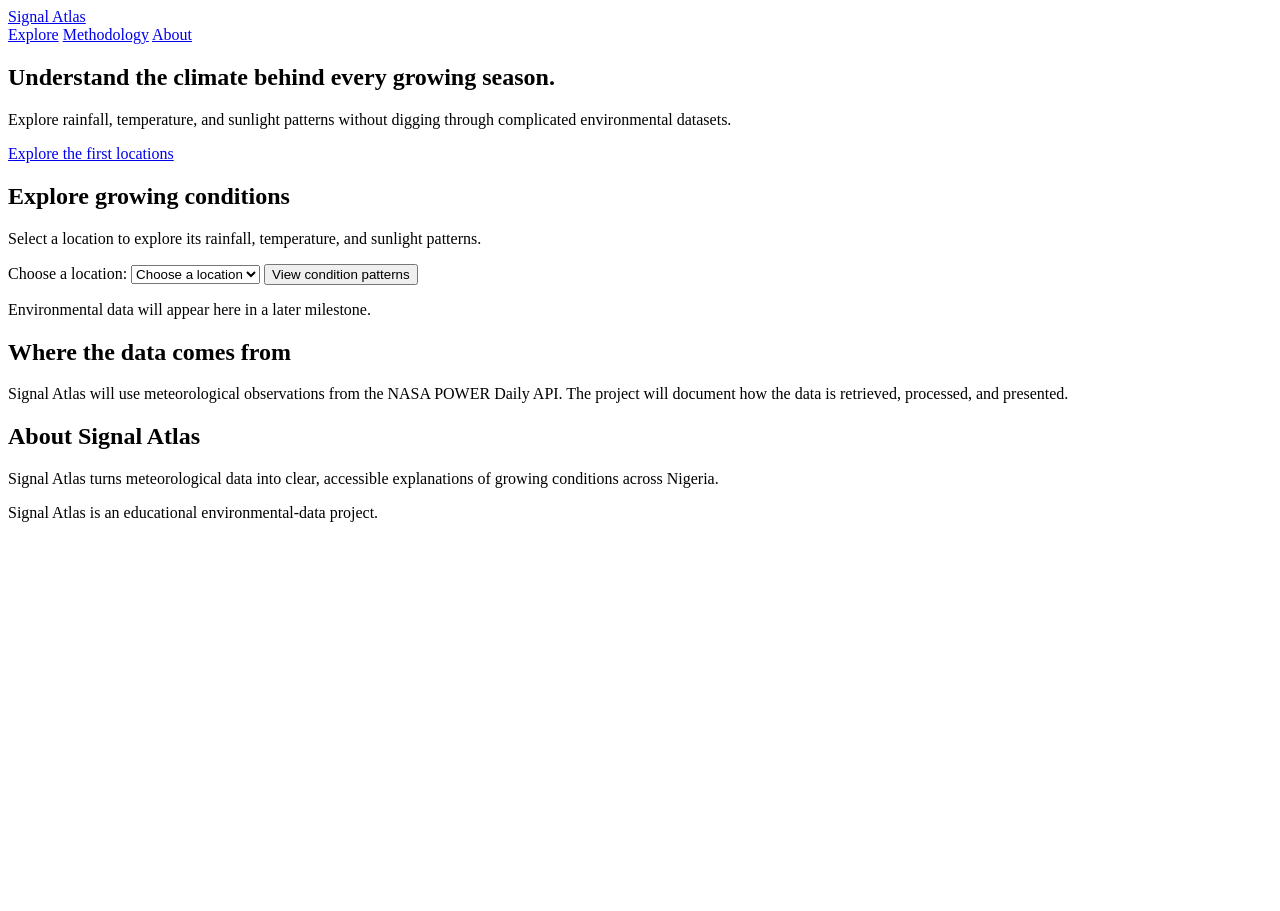
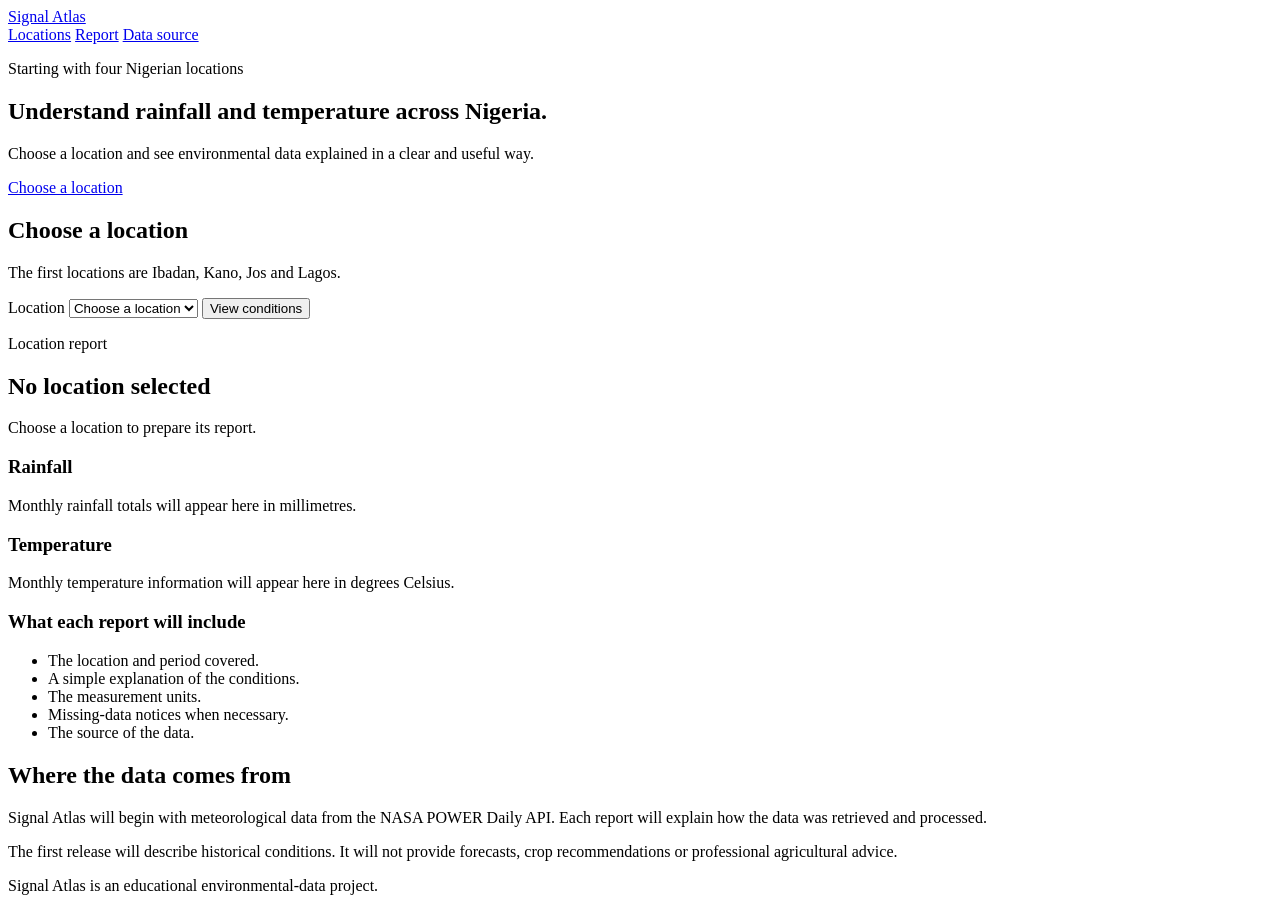
Before and after one commit to ZayyadMusa/signal-atlas, a plain HTML site: page web/index.html in a window 1280 px wide. Before the commit the page ends 800 px from the top, so only its background shows below. Drawn offline with Linux system fonts and the light colour scheme.

Commit message:
Define design direction and report structure

```diff
--- a/web/index.html
+++ b/web/index.html
@@ -9,24 +9,32 @@
 <body>
     <header>
         <a href="#top" aria-label="Signal Atlas home">Signal Atlas</a>
+
         <nav aria-label="Primary navigation">
-            <a href="#explore">Explore</a>
-            <a href="#methodology">Methodology</a>
-            <a href="#about">About</a>
+            <a href="#explore">Locations</a>
+            <a href="#results">Report</a>
+            <a href="#data-source">Data source</a>
         </nav>
     </header>
+
     <main id="top">
         <section aria-labelledby="intro-title">
-            <h1 id="intro-title">Understand the climate behind every growing season.</h1>
-            <p>Explore rainfall, temperature, and sunlight patterns without digging
-    through complicated environmental datasets.</p>
-            <a href="#explore">Explore the first locations</a>
+            <p>Starting with four Nigerian locations</p>
+            <h1 id="intro-title">
+                Understand rainfall and temperature across Nigeria.
+            </h1>
+            <p>
+                Choose a location and see environmental data explained in a
+                clear and useful way.
+            </p>
+            <a href="#explore">Choose a location</a>
         </section>
+
         <section id="explore" aria-labelledby="explore-title">
-            <h2 id="explore-title">Explore growing conditions</h2>
-            <p> Select a location to explore its rainfall, temperature, and sunlight patterns.</p>
+            <h2 id="explore-title">Choose a location</h2>
+            <p>The first locations are Ibadan, Kano, Jos and Lagos.</p>
 
-            <label for="location">Choose a location:</label>
+            <label for="location">Location</label>
             <select id="location" name="location">
                 <option value="">Choose a location</option>
                 <option value="ibadan">Ibadan</option>
@@ -34,26 +42,65 @@
                 <option value="jos">Jos</option>
                 <option value="lagos">Lagos</option>
             </select>
-            <button id="view-conditions" type="button">View condition patterns</button>
-            <p id="data-status" aria-live="polite"> Environmental data will appear here in a later milestone.</p>
+
+            <button id="view-conditions" type="button">
+                View conditions
+            </button>
         </section>
-        <section id="methodology" aria-labelledby="methodology-title">
-            <h2 id="methodology-title">Where the data comes from</h2>
-            <p>Signal Atlas will use meteorological observations from the NASA POWER
-          Daily API. The project will document how the data is retrieved,
-          processed, and presented.</p>
+
+        <section id="results" aria-labelledby="results-title">
+            <p>Location report</p>
+            <h2 id="results-title">No location selected</h2>
+            <p id="data-status" aria-live="polite">
+                Choose a location to prepare its report.
+            </p>
+
+            <div>
+                <section aria-labelledby="rainfall-title">
+                    <h3 id="rainfall-title">Rainfall</h3>
+                    <p>
+                        Monthly rainfall totals will appear here in millimetres.
+                    </p>
+                </section>
+
+                <section aria-labelledby="temperature-title">
+                    <h3 id="temperature-title">Temperature</h3>
+                    <p>
+                        Monthly temperature information will appear here in
+                        degrees Celsius.
+                    </p>
+                </section>
+            </div>
+
+            <aside aria-labelledby="report-details-title">
+                <h3 id="report-details-title">What each report will include</h3>
+                <ul>
+                    <li>The location and period covered.</li>
+                    <li>A simple explanation of the conditions.</li>
+                    <li>The measurement units.</li>
+                    <li>Missing-data notices when necessary.</li>
+                    <li>The source of the data.</li>
+                </ul>
+            </aside>
         </section>
-        <section id="about" aria-labelledby="about-title">
-            <h2 id="about-title">About Signal Atlas</h2>
-            <p>Signal Atlas turns meteorological data into clear, accessible explanations
-  of growing conditions across Nigeria.</p>
+
+        <section id="data-source" aria-labelledby="data-source-title">
+            <h2 id="data-source-title">Where the data comes from</h2>
+            <p>
+                Signal Atlas will begin with meteorological data from the NASA
+                POWER Daily API. Each report will explain how the data was
+                retrieved and processed.
+            </p>
+            <p>
+                The first release will describe historical conditions. It will
+                not provide forecasts, crop recommendations or professional
+                agricultural advice.
+            </p>
         </section>
     </main>
+
     <footer>
-        <p>
-            Signal Atlas is an educational environmental-data project.
-        </p>
+        <p>Signal Atlas is an educational environmental-data project.</p>
     </footer>
-
 </body>
 </html>
```
Also changed, not shown: DESIGN.md (added, +121 -0 lines), 1 other file.
